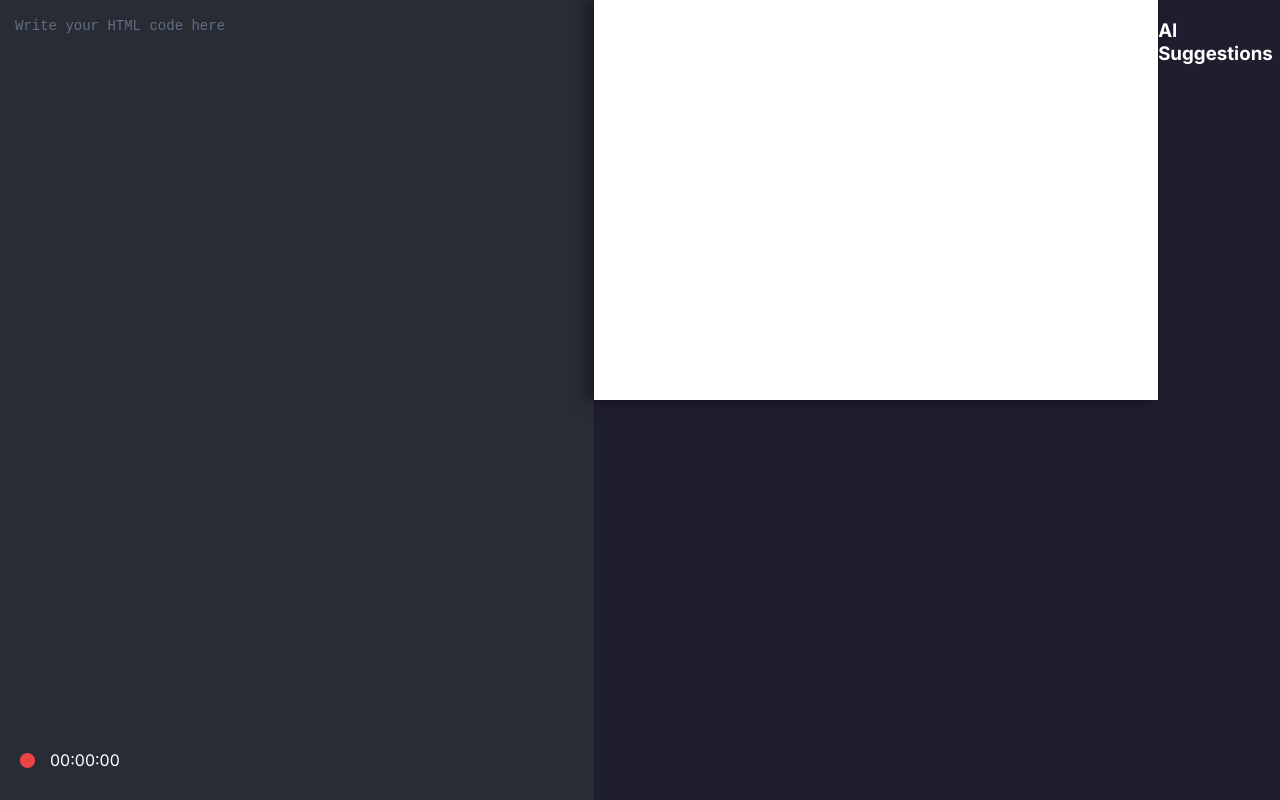
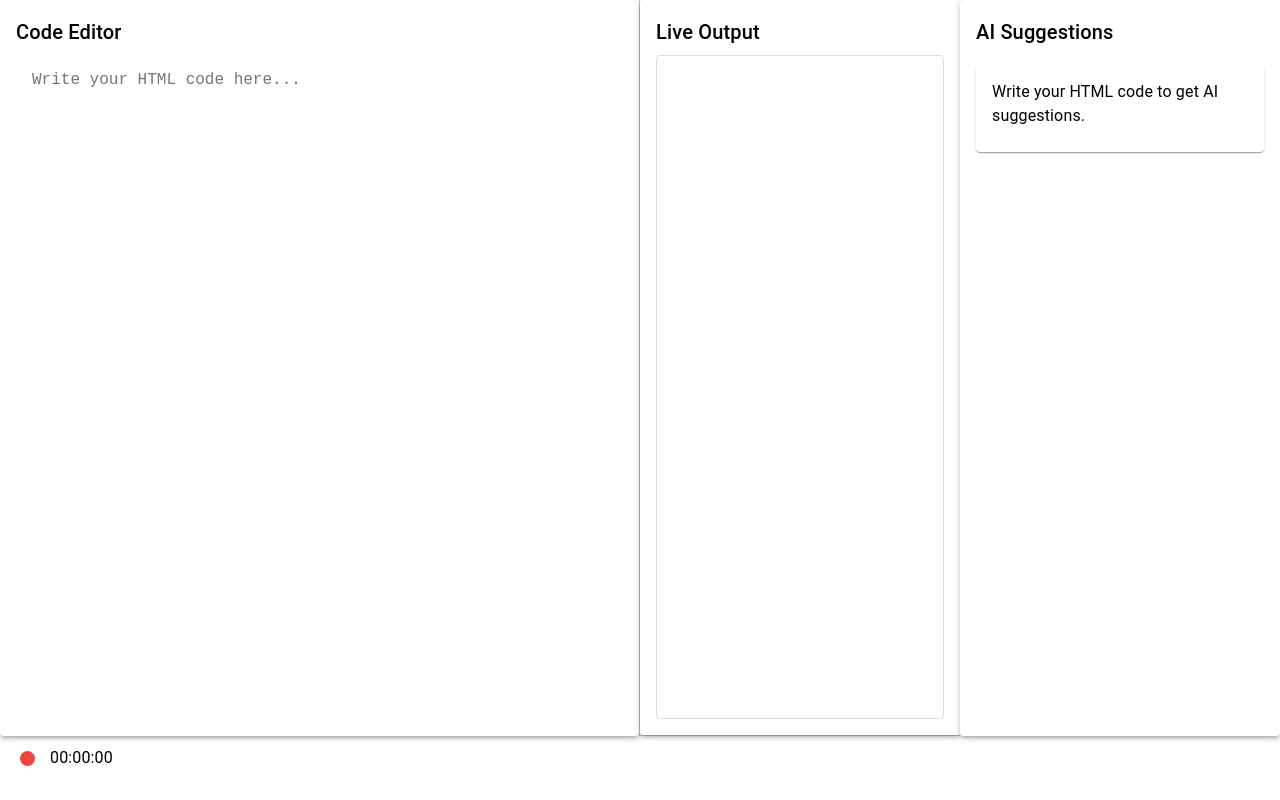
Before and after one commit to MannShah17/Skilly_app_initial, a Next.js app: page / in a window 1280 px wide. Built offline with nearby package versions, Linux system fonts and the light colour scheme.

Commit message:
added mui design for index.js

```diff
--- a/pages/_app.js
+++ b/pages/_app.js
@@ -1,5 +1,23 @@
-import '../styles/globals.css'
+import "../styles/globals.css";
+import { ThemeProvider, createTheme } from "@mui/material/styles";
+import CssBaseline from "@mui/material/CssBaseline";
+
+const theme = createTheme({
+  palette: {
+    background: {
+      paper: "#fff",
+    },
+    text: {
+      primary: "#000",
+    },
+  },
+});
 
 export default function App({ Component, pageProps }) {
-  return <Component {...pageProps} />
+  return (
+    <ThemeProvider theme={theme}>
+      <CssBaseline />
+      <Component {...pageProps} />
+    </ThemeProvider>
+  );
 }
--- a/pages/index.js
+++ b/pages/index.js
@@ -1,14 +1,38 @@
 import Head from "next/head";
-import { Inter } from "@next/font/google";
-import { useEffect, useState } from "react";
+import { useState } from "react";
+import {
+  Box,
+  Grid,
+  Paper,
+  TextareaAutosize,
+  Typography,
+  Card,
+  CardContent,
+} from "@mui/material";
+import { styled } from "@mui/system";
+import Cursor from "../components/cursor/Cursor";
+import RecorderFooter from "../components/recorderFooter/RecorderFooter";
 import useRecorder from "../lib/hooks/useRecorder";
-import RecorderFooter from "../components/recorderFooter/RecorderFooter";
 import usePlayer from "../lib/hooks/usePlayer";
-import Cursor from "../components/cursor/Cursor";
-import { OpenAI } from "openai";
-// import { ChatOpenAI } from "langchain/chat_models/openai";
 
-const inter = Inter({ subsets: ["latin"] });
+const CodeEditor = styled(TextareaAutosize)(({ theme }) => ({
+  width: "100%",
+  height: "100%",
+  padding: "16px",
+  fontSize: "16px",
+  fontFamily: "'Courier New', Courier, monospace",
+  border: "none",
+  outline: "none",
+  resize: "none",
+  backgroundColor: theme.palette.background.paper,
+  color: theme.palette.text.primary,
+}));
+
+const OutputFrame = styled("iframe")({
+  width: "100%",
+  height: "100%",
+  border: "none",
+});
 
 export default function Home() {
   const {
@@ -32,44 +56,17 @@ export default function Home() {
   );
 
   const [htmlContent, setHtmlContent] = useState("");
-  const [suggestion, setSuggestion] = useState("");
+  const [suggestion, setSuggestion] = useState(
+    "Write your HTML code to get AI suggestions."
+  );
 
   const handleInputChange = async (event) => {
     const code = event.target.value;
     setHtmlContent(code);
-
-    // Call LangChain API for suggestions
-    const aiResponse = await getAISuggestions(code);
-    setSuggestion(aiResponse);
-  };
-
-  // Function to get AI suggestions
-  const getAISuggestions = async (code) => {
-    try {
-      const openai = new OpenAI({
-        apiKey: process.env.NEXT_PUBLIC_OPENAI_API_KEY,
-      });
-
-      const response = await openai.chat.completions.create({
-        model: "gpt-4",
-        messages: [
-          {
-            role: "system",
-            content: "You are a helpful AI assistant that improves HTML code.",
-          },
-          {
-            role: "user",
-            content: `Please review this code and suggest improvements:\n\n${code}`,
-          },
-        ],
-      });
-
-      // return response.choices[0].message.content;
-      return response.text;
-    } catch (error) {
-      console.error("Error getting AI suggestions:", error);
-      return "Could not get suggestions. Please try again.";
-    }
+    // Simulating AI suggestions
+    setSuggestion(
+      "Consider using semantic HTML tags for better accessibility."
+    );
   };
 
   const handleRecordingStop = async (event) => {
@@ -92,7 +89,7 @@ export default function Home() {
   };
 
   return (
-    <div className="code-editor">
+    <div>
       <Head>
         <title>Skilly Code Editor</title>
         <meta
@@ -113,22 +110,85 @@ export default function Home() {
         recordedTime={recordedTime}
         progress={progress}
       />
-      <main className="code-editor-content" ref={recorderElementRef}>
-        <textarea
-          className="code-input"
-          placeholder="Write your HTML code here"
-          onChange={handleInputChange}
-        ></textarea>
-        <iframe
-          style={{ width: "50%", border: "none", height: "50%" }}
-          srcDoc={htmlContent}
-          title="Output"
-        ></iframe>
-        <div className="ai-suggestions">
-          <h3>AI Suggestions</h3>
-          <p>{suggestion}</p>
-        </div>
-      </main>
+      <Box
+        sx={{
+          height: "calc(100vh - 64px)",
+          display: "flex",
+          flexDirection: "column",
+        }}
+      >
+        <Grid container sx={{ height: "100%" }}>
+          {/* Left Panel - Code Editor */}
+          <Grid item xs={6} sx={{ borderRight: "1px solid #ccc" }}>
+            <Paper elevation={3} sx={{ height: "100%", p: 2 }}>
+              <Typography variant="h6" gutterBottom>
+                Code Editor
+              </Typography>
+              <CodeEditor
+                placeholder="Write your HTML code here..."
+                onChange={handleInputChange}
+                value={htmlContent}
+              />
+            </Paper>
+          </Grid>
+
+          {/* Right Panel - Output and AI Suggestions */}
+          <Grid item xs={6}>
+            <Grid container sx={{ height: "100%" }}>
+              {/* Top Right - Output */}
+              <Grid
+                item
+                xs={12}
+                sm={6}
+                sx={{
+                  borderBottom: "1px solid #ccc",
+                  display: "flex",
+                  flexDirection: "column",
+                }}
+              >
+                <Paper
+                  elevation={3}
+                  sx={{
+                    height: "100%",
+                    display: "flex",
+                    flexDirection: "column",
+                    p: 2,
+                    overflow: "hidden",
+                  }}
+                >
+                  <Typography variant="h6" gutterBottom>
+                    Live Output
+                  </Typography>
+                  <Box
+                    sx={{
+                      flexGrow: 1,
+                      border: "1px solid #ddd",
+                      borderRadius: "4px",
+                      overflow: "hidden",
+                    }}
+                  >
+                    <OutputFrame srcDoc={htmlContent} title="Output" />
+                  </Box>
+                </Paper>
+              </Grid>
+
+              {/* Bottom Right - AI Suggestions */}
+              <Grid item xs={12} sm={6}>
+                <Paper elevation={3} sx={{ height: "100%", p: 2 }}>
+                  <Typography variant="h6" gutterBottom>
+                    AI Suggestions
+                  </Typography>
+                  <Card sx={{ mt: 2 }}>
+                    <CardContent>
+                      <Typography variant="body1">{suggestion}</Typography>
+                    </CardContent>
+                  </Card>
+                </Paper>
+              </Grid>
+            </Grid>
+          </Grid>
+        </Grid>
+      </Box>
     </div>
   );
 }
--- a/pages/userDashboard.js
+++ b/pages/userDashboard.js
@@ -42,7 +42,7 @@ export default function UserDashboard() {
           <Grid container spacing={4}>
             {videos.length === 0 ? (
               <Grid item xs={12}>
-                <Typography variant="h6" align="center" color="textSecondary">
+                <Typography variant="h6" align="center" color="white">
                   No videos available. Start creating some!
                 </Typography>
               </Grid>
```
Also changed, not shown: lib/hooks/useRecorder.js.
